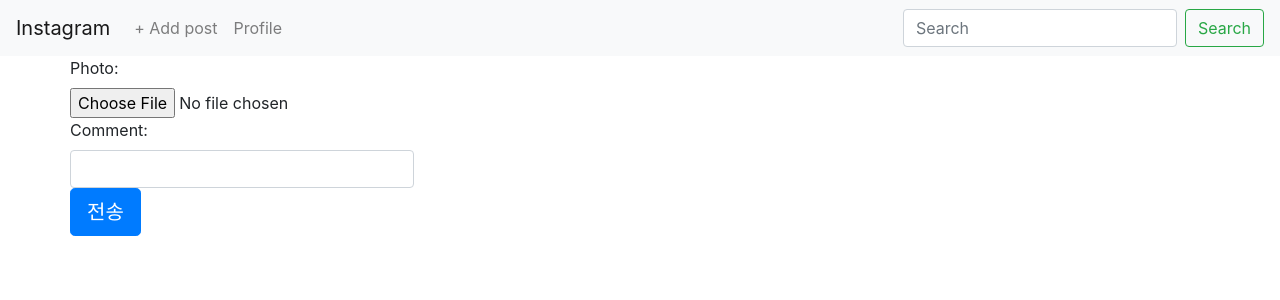
After one commit to AsheKR/make-insta, a Django app: page /posts/create/ in a window 1280 px wide. The commit adds this page. Shown: the top 300 px of the page. Run offline with Django 3.2, Linux system fonts and the light colour scheme; the visitor is signed in with stand-in values (Sample User, id 1); parts of the project's set-up code (start-up, migrations or seed data) failed here and were passed over; some libraries are stand-ins or nearby versions.

Commit message:
post_create 생성

```diff
--- a/app/config/settings.py
+++ b/app/config/settings.py
@@ -128,6 +128,9 @@ AUTH_PASSWORD_VALIDATORS = [
     },
 ]
 
+# LOGIN URL
+LOGIN_URL = 'members:login_view'
+
 
 # Internationalization
 # https://docs.djangoproject.com/en/2.1/topics/i18n/
--- /dev/null
+++ b/app/posts/forms.py
@@ -0,0 +1,34 @@
+from django import forms
+
+from posts.models import Post
+
+
+class PostCreate(forms.Form):
+    photo = forms.ImageField(
+        widget=forms.ClearableFileInput(
+            attrs={
+                'class': 'form-control-file'
+            }
+        )
+    )
+    comment = forms.CharField(
+        widget=forms.TextInput(
+            attrs={
+                'class': 'form-control'
+            }
+        )
+    )
+
+    def save(self, **kwargs):
+        post = Post.objects.create(
+            photo=self.cleaned_data['photo'],
+            author=kwargs.get('author'),
+        )
+
+        if self.cleaned_data.get('comment'):
+            post.comment_set.create(
+                author=kwargs.get('author'),
+                content=self.cleaned_data['comment']
+            )
+
+        return post
--- a/app/posts/models.py
+++ b/app/posts/models.py
@@ -19,6 +19,9 @@ class Post(models.Model):
     )
     created_at = models.DateTimeField(auto_now_add=True)
     modified_at = models.DateTimeField(auto_now=True)
+
+    class Meta:
+        ordering = ['-pk']
 
 
 class Comment(models.Model):
--- a/app/posts/urls.py
+++ b/app/posts/urls.py
@@ -5,5 +5,6 @@ from . import views
 app_name = 'posts'
 
 urlpatterns = [
-    path('', views.post_list, name='post_list')
+    path('', views.post_list, name='post_list'),
+    path('create/', views.post_create, name='post_create'),
 ]
--- a/app/posts/views.py
+++ b/app/posts/views.py
@@ -1,5 +1,7 @@
-from django.shortcuts import render
+from django.contrib.auth.decorators import login_required
+from django.shortcuts import render, redirect
 
+from posts.forms import PostCreate
 from posts.models import Post
 
 
@@ -9,3 +11,21 @@ def post_list(request):
         'posts': posts
     }
     return render(request, 'posts/post_list.html', context)
+
+
+@login_required
+def post_create(request):
+    if request.method == 'POST':
+        form = PostCreate(request.POST, request.FILES)
+
+        if form.is_valid():
+            form.save(author=request.user)
+            return redirect('posts:post_list')
+    else:
+        form = PostCreate()
+
+    context = {
+        'form': form
+    }
+
+    return render(request, 'posts/post_create.html', context)
--- a/app/templates/base.html
+++ b/app/templates/base.html
@@ -22,7 +22,7 @@
         <div class="collapse navbar-collapse" id="navbarSupportedContent">
             <ul class="navbar-nav mr-auto">
                 <li class="nav-item">
-                    <a class="nav-link" href="#">+ Add post</a>
+                    <a class="nav-link" href="{% url 'posts:post_create' %}">+ Add post</a>
                 </li>
                 <li class="nav-item">
                     <a class="nav-link" href="#">Profile</a>
--- /dev/null
+++ b/app/templates/posts/post_create.html
@@ -0,0 +1,11 @@
+{% extends 'base.html' %}
+
+{% block content %}
+<div class="row">
+    <form action="" method="POST" enctype="multipart/form-data">
+        {% csrf_token %}
+        {{ form }}
+        <button type="submit" class="btn btn-primary btn-lg">전송</button>
+    </form>
+</div>
+{% endblock %}
```
